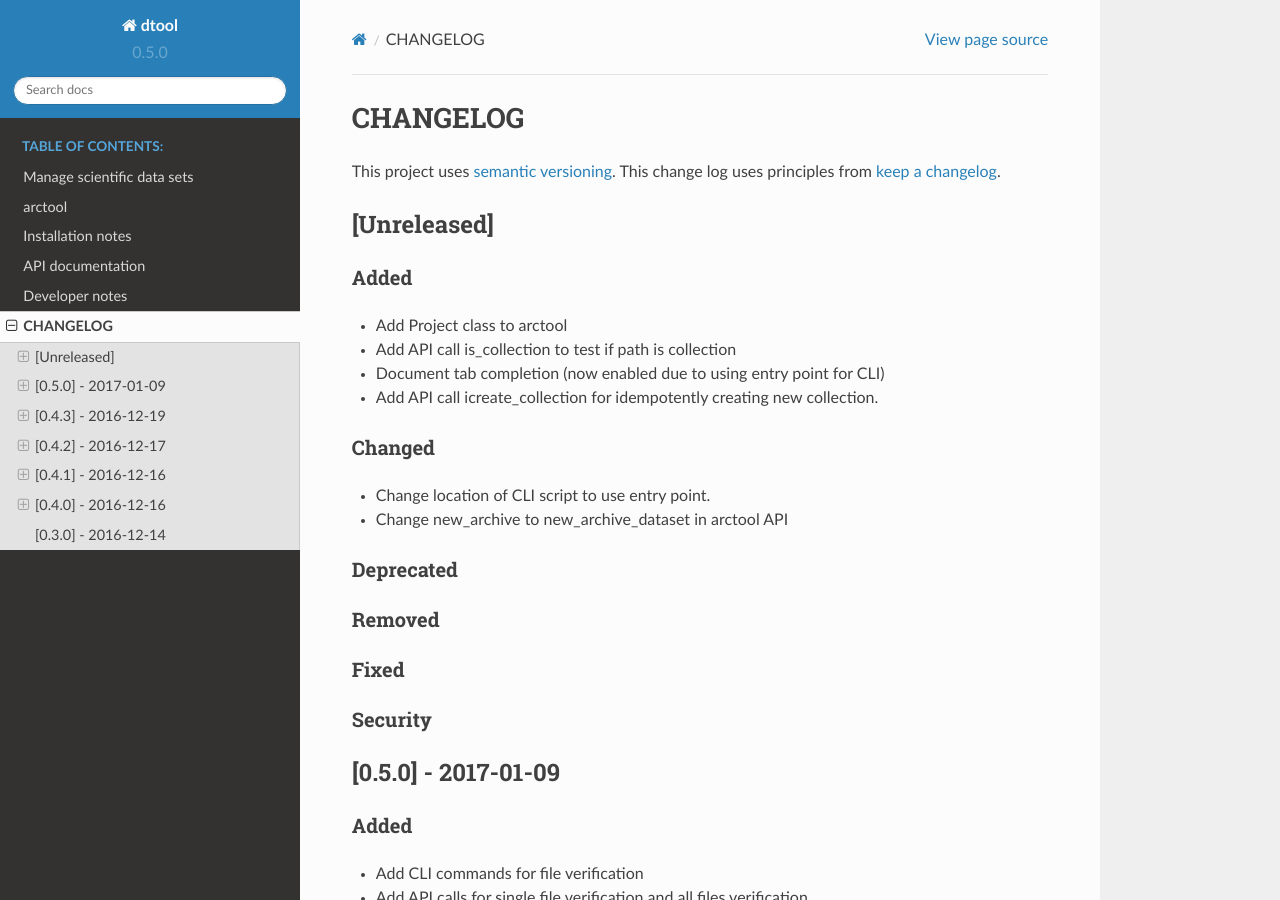
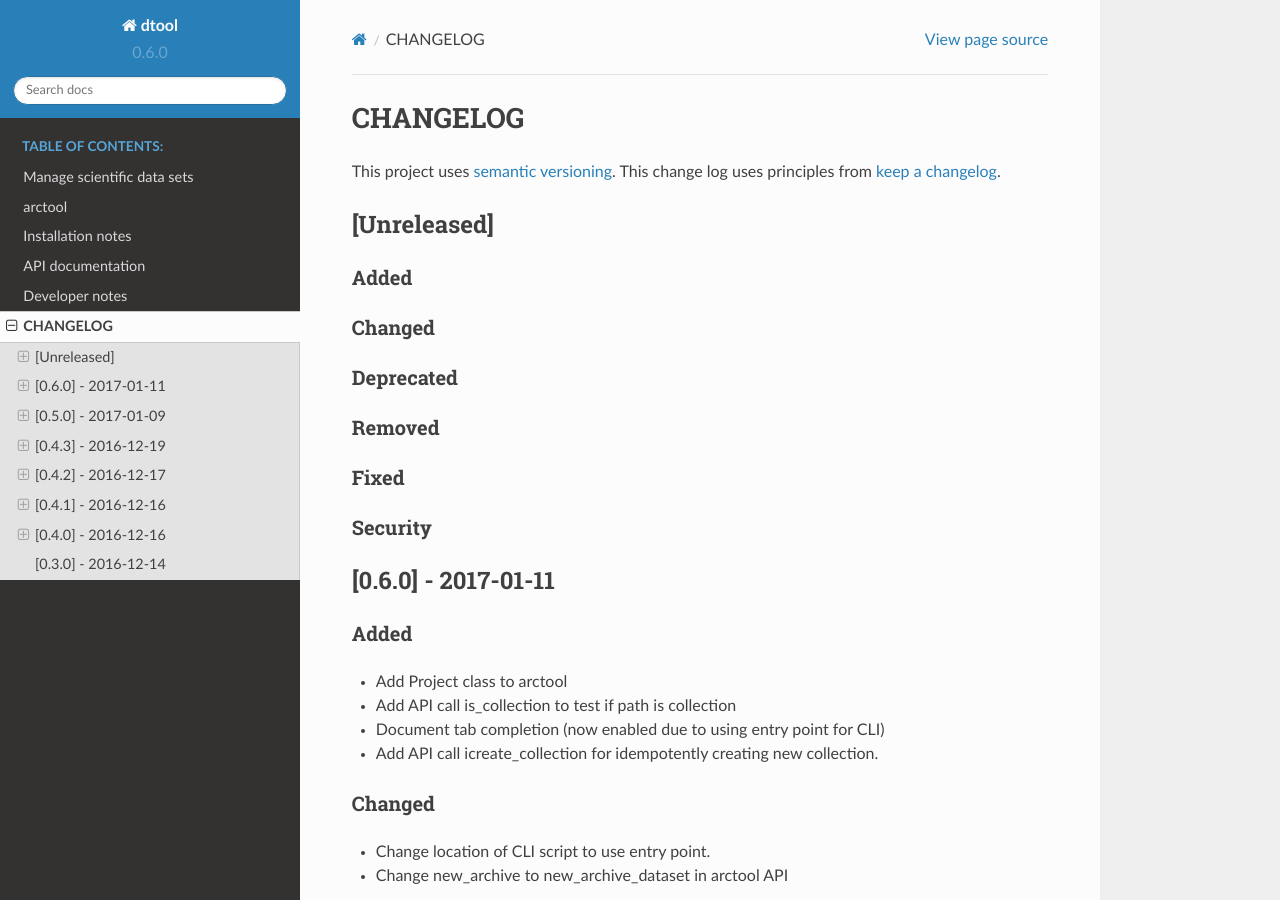
Before and after one commit to JIC-CSB/dtool, a Sphinx documentation site: the page built from docs/source/changelog.rst, in a window 1280 px wide and 900 px high. Built offline with Sphinx 7.4.7 and the Read the Docs theme 2.0.0, drawn with Linux system fonts in a browser that asks for light colours.

Commit message:
Update version number to 0.6.0

```diff
--- a/CHANGELOG.rst
+++ b/CHANGELOG.rst
@@ -7,6 +7,30 @@ This change log uses principles from `keep a changelog <http://keepachangelog.co
 
 [Unreleased]
 ~~~~~~~~~~~~
+
+Added
+^^^^^
+
+
+Changed
+^^^^^^^
+
+
+Deprecated
+^^^^^^^^^^
+
+Removed
+^^^^^^^
+
+Fixed
+^^^^^
+
+Security
+^^^^^^^^
+
+
+[0.6.0] - 2017-01-11
+~~~~~~~~~~~~~~~~~~~~
 
 Added
 ^^^^^
--- a/docs/source/conf.py
+++ b/docs/source/conf.py
@@ -57,7 +57,7 @@ author = u'Matthew Hartley and Tjelvar Olsson'
 # built documents.
 #
 # The short X.Y version.
-version = u'0.5.0'
+version = u'0.6.0'
 # The full version, including alpha/beta/rc tags.
 release = version
 
--- a/dtool/__init__.py
+++ b/dtool/__init__.py
@@ -1,7 +1,7 @@
 #!/usr/bin/env python2
 """Tool for managing JIC archive data."""
 
-__version__ = "0.5.0"
+__version__ = "0.6.0"
 
 VERBOSE = True
 
--- a/setup.py
+++ b/setup.py
@@ -1,7 +1,7 @@
 from setuptools import setup
 
 
-version = "0.5.0"
+version = "0.6.0"
 readme = open("README.rst").read()
 url = "https://github.com/JIC-CSB/dtool"
 
```
Also changed, not shown: other parts of CHANGELOG.rst (+0 -12 lines).
